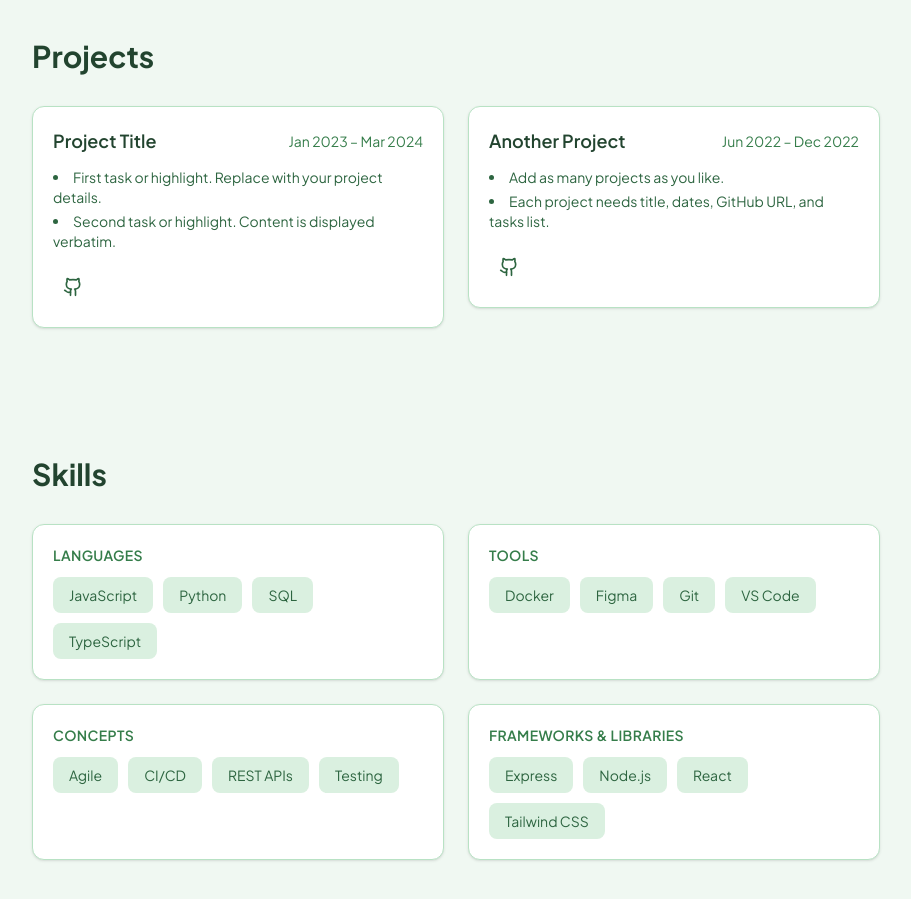
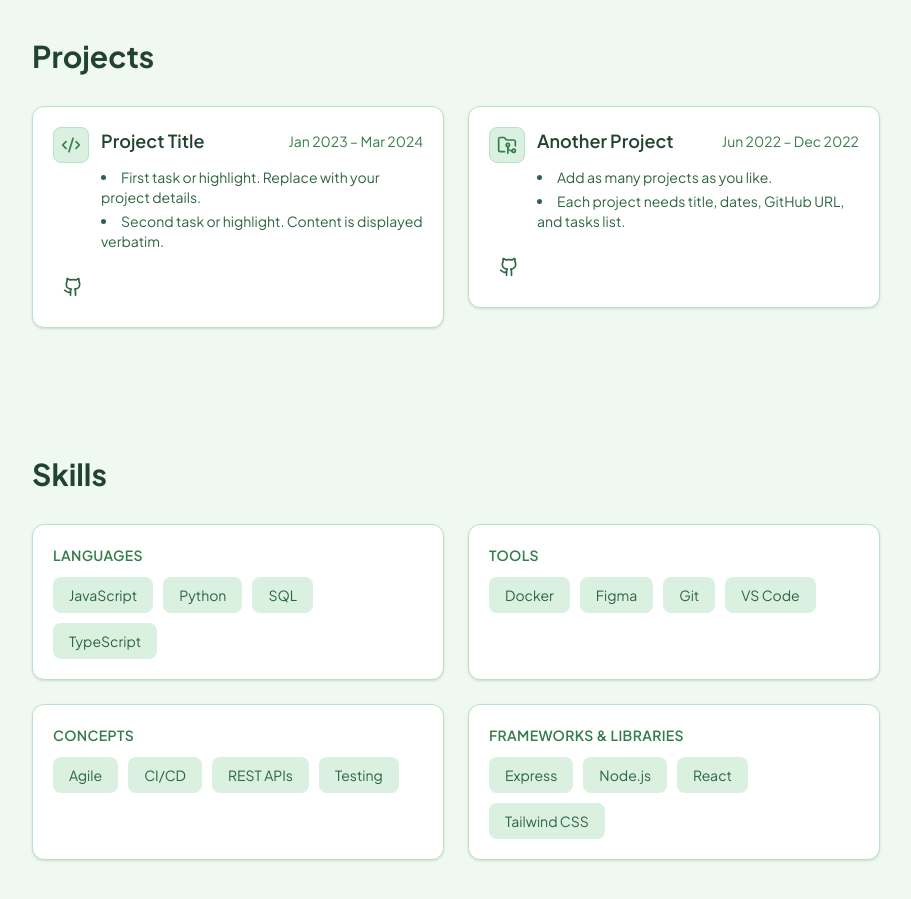
Before and after one commit to VivekP97/portfolio-website, a React (Vite) app: page / in a window 1280 px wide. Shown: the part 1660-2559 px from the top of the page, without its empty margins (184-1095 px from the left). Built offline with nearby package versions, Linux system fonts and the light colour scheme.

Commit message:
update Projects section layout and styling

```diff
--- a/src/components/projects/ProjectCard.tsx
+++ b/src/components/projects/ProjectCard.tsx
@@ -1,14 +1,33 @@
-import { Github } from 'lucide-react'
+import { Box, Code2, FolderGit2, Github, Layout, type LucideIcon } from 'lucide-react'
 import { formatDateRange } from '../../lib/dateUtils'
 import type { Project } from '../../types'
 
+const PLACEHOLDER_ICONS: LucideIcon[] = [Code2, FolderGit2, Layout, Box]
+
+const ICON_BOX_CLASS =
+  'flex h-9 w-9 shrink-0 items-center justify-center rounded-lg border border-sage-200 bg-sage-100 dark:border-sage-700 dark:bg-sage-800/50'
+const ICON_CLASS = 'h-5 w-5 text-sage-600 dark:text-sage-400'
+
 type ProjectCardProps = {
   project: Project
+  placeholderIconIndex: number
 }
 
-export function ProjectCard({ project }: ProjectCardProps) {
+function ProjectIcon({ placeholderIconIndex }: { placeholderIconIndex: number }) {
+  const IconComponent = PLACEHOLDER_ICONS[placeholderIconIndex % PLACEHOLDER_ICONS.length]
+  return (
+    <span className={ICON_BOX_CLASS} aria-hidden>
+      <IconComponent className={ICON_CLASS} aria-hidden />
+    </span>
+  )
+}
+
+export function ProjectCard({ project, placeholderIconIndex }: ProjectCardProps) {
   return (
     <article className="flex flex-col rounded-xl border border-sage-200 bg-white p-5 shadow-sm dark:border-sage-700 dark:bg-white/5">
+      <div className="flex items-start gap-3">
+        <ProjectIcon placeholderIconIndex={placeholderIconIndex} />
+        <div className="min-w-0 flex-1">
           <div className="flex flex-wrap items-center justify-between gap-2">
             <h3 className="text-lg font-semibold text-sage-900 dark:text-sage-100">
               {project.title}
@@ -22,6 +41,8 @@ export function ProjectCard({ project }: ProjectCardProps) {
               <li key={i}>{task}</li>
             ))}
           </ul>
+        </div>
+      </div>
       <a
         href={project.githubUrl}
         target="_blank"
--- a/src/components/projects/Projects.tsx
+++ b/src/components/projects/Projects.tsx
@@ -9,9 +9,9 @@ export function Projects() {
           Projects
         </h2>
         <ul className="mt-8 grid gap-6 sm:grid-cols-2">
-          {projectsData.projects.map((project) => (
+          {projectsData.projects.map((project, index) => (
             <li key={project.id}>
-              <ProjectCard project={project} />
+              <ProjectCard project={project} placeholderIconIndex={index} />
             </li>
           ))}
         </ul>
--- a/src/types/projects.ts
+++ b/src/types/projects.ts
@@ -5,6 +5,8 @@ export interface Project {
   endDate: string
   githubUrl: string
   tasks: string[]
+  /** Optional icon name for the project type (e.g. "code", "web"). When omitted, a placeholder icon is used. */
+  icon?: string
 }
 
 export interface ProjectsData {
```
Also changed, not shown: 1 other file (tests, documents, lock files or other folders). Lines whose indentation alone changed are shown as unchanged.
